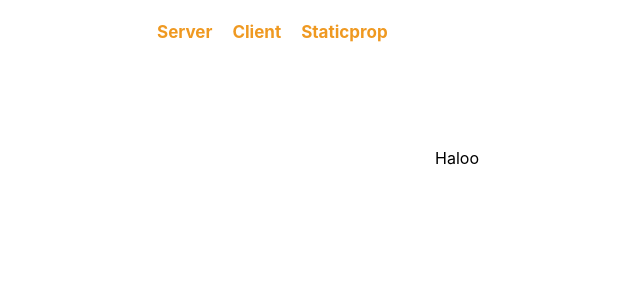
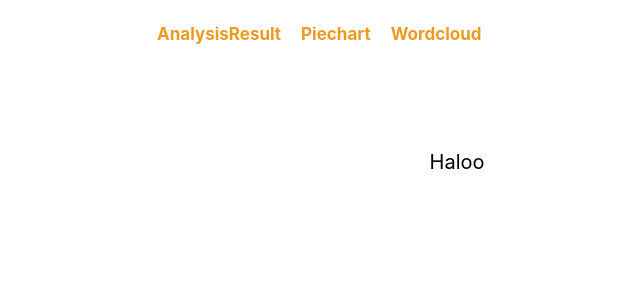
Before and after one commit to hzlnqodrey/sentiment-analysis-twitter-fe, a Next.js app: page / in a window 1280 px wide. Shown: the top 300 px of the page, without its empty margins (183-823 px from the left). Built offline with nearby package versions, Linux system fonts and the light colour scheme.

Commit message:
create folder route sentiment analysis

```diff
--- a/app/globals.css
+++ b/app/globals.css
@@ -1,6 +1,9 @@
 @tailwind base;
 @tailwind components;
 @tailwind utilities;
+
+@import url('https://fonts.googleapis.com/css2?family=Plus+Jakarta+Sans:wght@400;700&display=swap');
+
 
 html,
 body {
--- a/app/layout.tsx
+++ b/app/layout.tsx
@@ -14,7 +14,7 @@ export default function RootLayout({
         head.tsx. Find out more at https://beta.nextjs.org/docs/api-reference/file-conventions/head
       */}
       <Head />
-      <body className="wrapper">
+      <body className="wrapper sm:text-sm md:text-base lg:text-lg xl:text-xl text-lg">
         <Navbar />
         {children}
       </body>
--- a/app/shared/navbar.tsx
+++ b/app/shared/navbar.tsx
@@ -5,9 +5,12 @@ const routes: {
     name: string;
     path: string;
 }[] = [
-    { name: "Server", path: "/server" },
-    { name: "Client", path: "/client" },
-    { name: "Staticprop", path: "/staticprops" }
+    // { name: "Server", path: "/server" },
+    // { name: "Client", path: "/client" },
+    // { name: "Staticprop", path: "/staticprops" },
+    { name: "AnalysisResult", path: "/result" },
+    { name: "Piechart",path: "/piechart" },
+    { name: "Wordcloud", path: "/wordcloud"}
 ]
 
 export default function Navbar() {
--- a/tailwind.config.js
+++ b/tailwind.config.js
@@ -1,4 +1,6 @@
 /** @type {import('tailwindcss').Config} */
+const defaultTheme = require('tailwindcss/defaultTheme');
+
 module.exports = {
     content: [
       "./app/**/*.{js,ts,jsx,tsx}", // Note the addition of the `app` directory.
@@ -7,6 +9,9 @@ module.exports = {
     ],
     theme: {
       extend: {},
+      fontFamily: {
+        'plus-jakarta': ['"Plus Jakarta Sans"', 'sans-serif'],
+      }
     },
     plugins: [],
   }
```
Also changed, not shown: app/page.tsx (+0 -43 lines).
